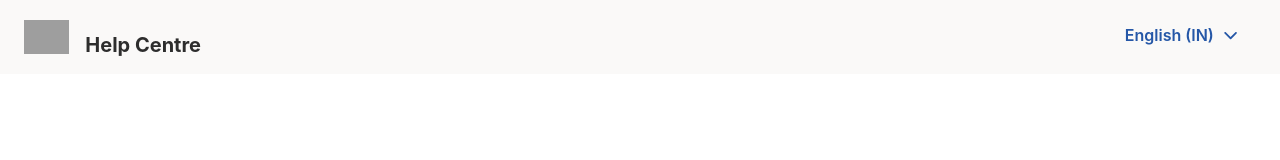
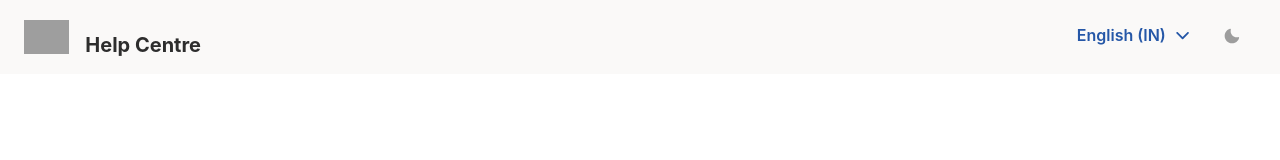
Before and after one commit to kavish729/Indeed---Clone, a React (Create React App) app: page / in a window 1280 px wide. Shown: the top 160 px of the page. Built offline with nearby package versions, Linux system fonts and the light colour scheme; grey boxes are pictures that could not be loaded.

Commit message:
done thems

```diff
--- a/src/components/HelpCenter/NavHelp.jsx
+++ b/src/components/HelpCenter/NavHelp.jsx
@@ -1,3 +1,4 @@
+import { MoonIcon, SunIcon } from "@chakra-ui/icons";
 import {
   Box,
   Image,
@@ -10,7 +11,8 @@ import {
   PopoverBody,
   Link,
   Icon,
-  useTheme,
+  useColorModeValue,
+  useColorMode,
 } from "@chakra-ui/react";
 import React from "react";
 import { IoIosArrowDown } from "react-icons/io";
@@ -58,9 +60,7 @@ const languages = [
 ];
 
 export const NavHelp = () => {
-  const theme = useTheme();
-
-  console.log(theme);
+  const { colorMode, toggleColorMode } = useColorMode();
 
   return (
     <Box>
@@ -71,7 +71,12 @@ export const NavHelp = () => {
             w="127.5"
             h="34"
           />
-          <Text fontSize="1.25rem" as="b" color="#2d2d2d" mt="15px">
+          <Text
+            fontSize="1.25rem"
+            as="b"
+            color={colorMode === "light" ? "#2d2d2d" : "#f3f2f1"}
+            mt="15px"
+          >
             Help Centre
           </Text>
         </Flex>
@@ -79,7 +84,13 @@ export const NavHelp = () => {
           {/* select languages part */}
           <Popover isLazy>
             <PopoverTrigger>
-              <Button color="#2557a7" fontWeight="600" bg="transparent">
+              <Button
+                color={colorMode === "light" ? "#2557a7" : "#386fc7"}
+                _hover={false}
+                _active={false}
+                fontWeight="600"
+                bg="transparent"
+              >
                 English {"(IN)"}{" "}
                 <Icon ml="7px" fontSize="1.2rem" as={IoIosArrowDown} />
               </Button>
@@ -88,11 +99,11 @@ export const NavHelp = () => {
               overflowX="hidden"
               overflowY="scroll"
               w="260px"
-              color="#424242"
+              color={colorMode === "light" ? "#424242" : "#fff"}
               rounded="5px"
               h="500px"
               textAlign="left"
-              bg="white"
+              bg={colorMode === "light" ? "#fff" : "#000000"}
               fontSize="18px"
               fontWeight="400"
               p="0px 0px 0px 30px"
@@ -111,6 +122,18 @@ export const NavHelp = () => {
             </PopoverContent>
           </Popover>
           {/* dark and ligght part  */}
+          <Button
+            onClick={toggleColorMode}
+            bg="transparent"
+            _active="false"
+            _hover="false"
+          >
+            {colorMode === "light" ? (
+              <MoonIcon color="#9d9d9d" />
+            ) : (
+              <SunIcon color="#457cd5" />
+            )}
+          </Button>
         </Box>
       </Flex>
     </Box>
--- a/src/pages/HelpCenter.jsx
+++ b/src/pages/HelpCenter.jsx
@@ -1,11 +1,13 @@
 import React from "react";
-import { Box } from "@chakra-ui/react";
+import { Box, useColorMode } from "@chakra-ui/react";
 import { NavHelp } from "../components/HelpCenter/NavHelp";
 
 export const HelpCenter = () => {
+  const { colorMode } = useColorMode();
+
   return (
     <Box>
-      <Box p="1rem 1.5rem" bg="#faf9f8">
+      <Box p="1rem 1.5rem" bg={colorMode === "light" ? "#faf9f8" : "#0d171b"}>
         <NavHelp />
       </Box>
     </Box>
```
